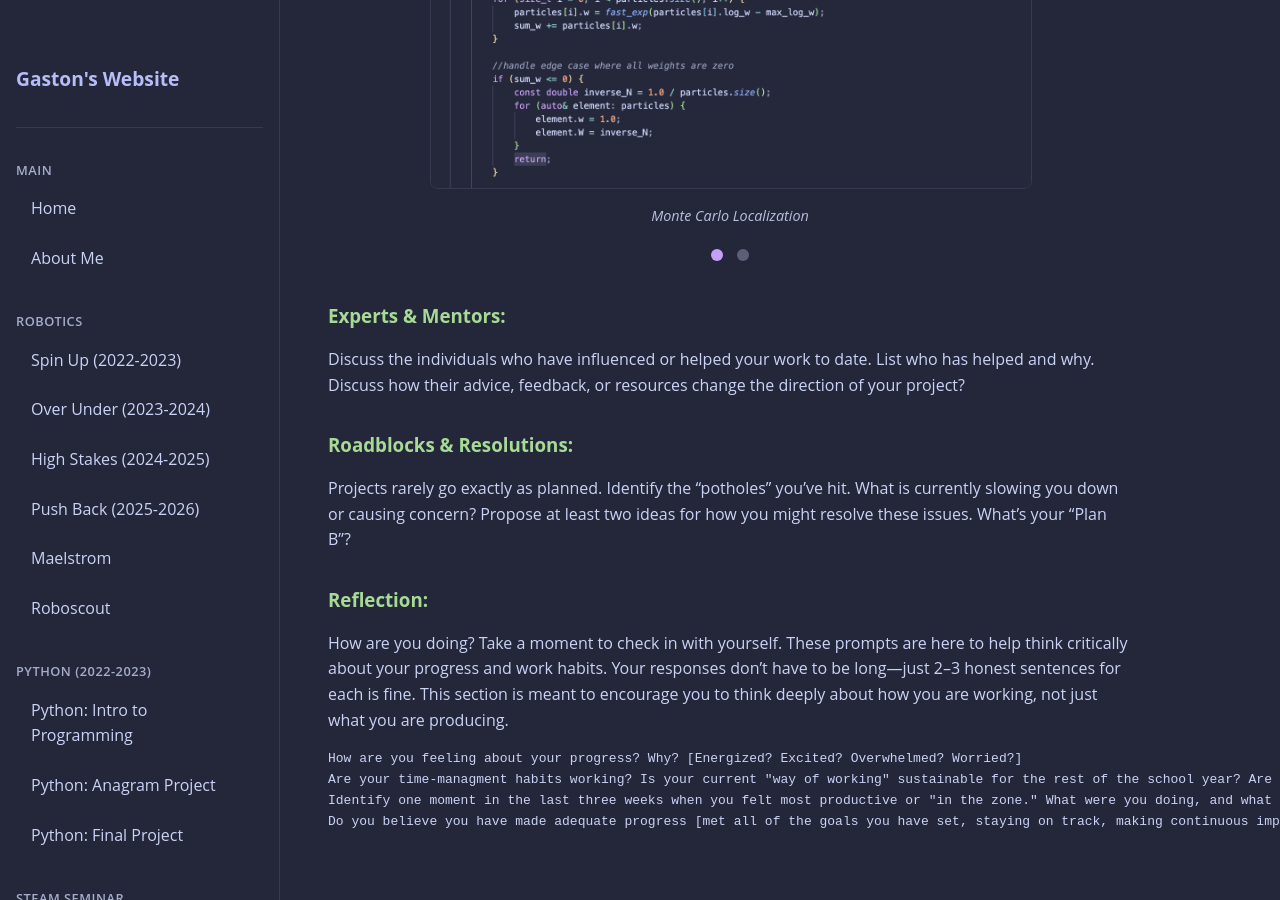
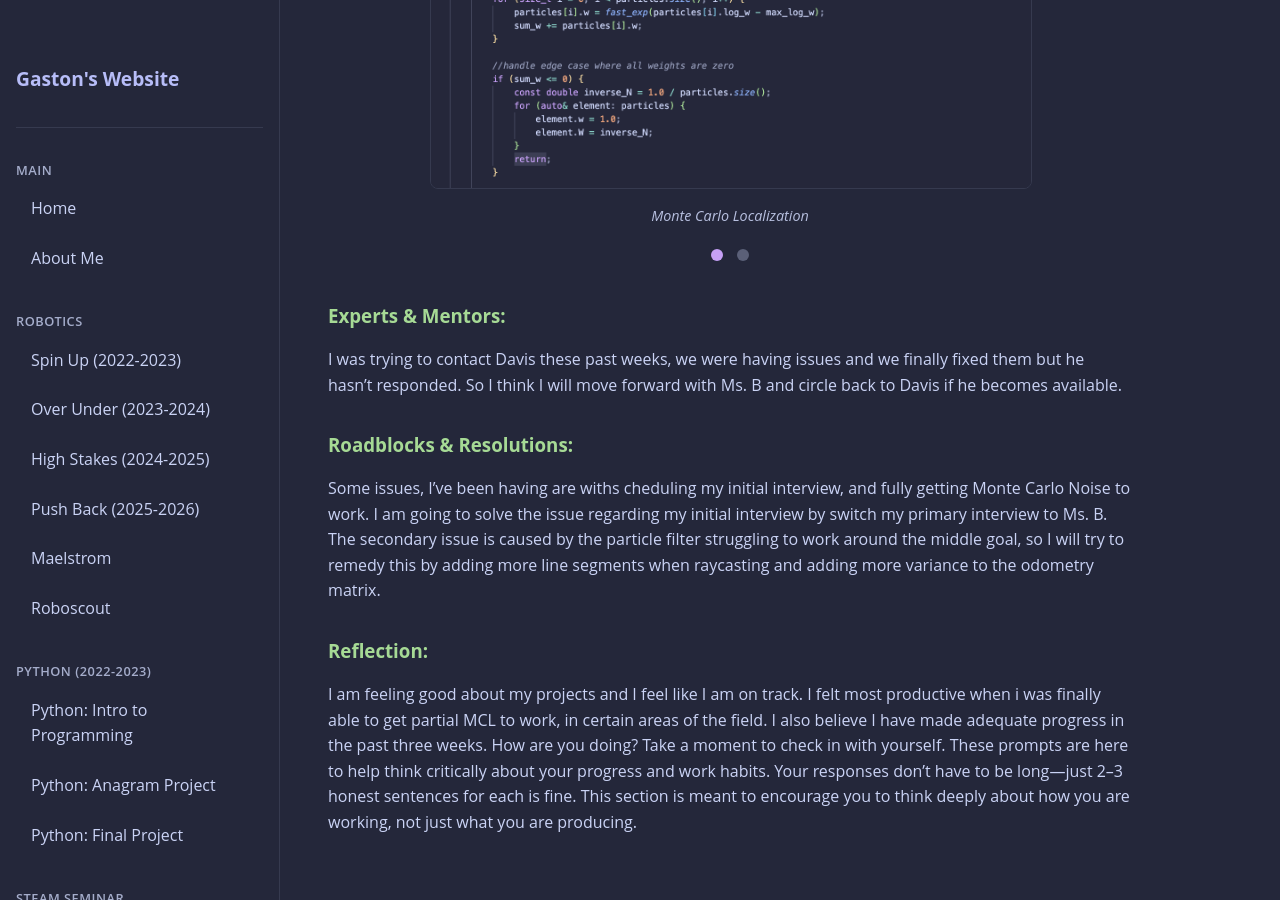
Before and after one commit to Lunar-Eclipse255/gaston.github.io, a Jekyll site: the page built from docs/posts/STEAM seminar/pp_update_one.md, in a window 1280 px wide and 900 px high, scrolled down 841 px. Built offline with Jekyll 4.4.1, drawn with Linux system fonts in a browser that asks for light colours.

Commit message:
pp_1 update

```diff
--- a/docs/posts/STEAM seminar/pp_update_one.md
+++ b/docs/posts/STEAM seminar/pp_update_one.md
@@ -37,21 +37,15 @@ What I've been able to tackle in the past three weeks, was the full coding of th
 
 
 ### Experts & Mentors:
-Discuss the individuals who have influenced or helped your work to date. List who has helped and why. Discuss how their advice, feedback, or resources change the direction of your project?
+I was trying to contact Davis these past weeks, we were having issues and we finally fixed them but he hasn't responded. So I think I will move forward with Ms. B and circle back to Davis if he becomes available.
 
 
 
 ### Roadblocks & Resolutions:
-Projects rarely go exactly as planned. Identify the "potholes" you've hit. What is currently slowing you down or causing concern? Propose at least two ideas for how you might resolve these issues. What’s your "Plan B"?
+Some issues, I've been having are withs cheduling my initial interview, and fully getting Monte Carlo Noise to work. I am going to solve the issue regarding my initial interview by switch my primary interview to Ms. B. The secondary issue is caused by the particle filter struggling to work around the middle goal, so I will try to remedy this by adding more line segments when raycasting and adding more variance to the odometry matrix.
 
 
 
 ### Reflection:
+I am feeling good about my projects and I feel like I am on track. I felt most productive when i was finally able to get partial MCL to work, in certain areas of the field. I also believe I have made adequate progress in the past three weeks.
 How are you doing? Take a moment to check in with yourself. These prompts are here to help think critically about your progress and work habits. Your responses don't have to be long—just 2–3 honest sentences for each is fine. This section is meant to encourage you to think deeply about how you are working, not just what you are producing.
-
-
-
-    How are you feeling about your progress? Why? [Energized? Excited? Overwhelmed? Worried?]
-    Are your time-managment habits working? Is your current "way of working" sustainable for the rest of the school year? Are you using class time wisely to work on your project?
-    Identify one moment in the last three weeks when you felt most productive or "in the zone." What were you doing, and what was your environment like? How can you recreate this environment?
-    Do you believe you have made adequate progress [met all of the goals you have set, staying on track, making continuous improvement] these first few weeks.
```
